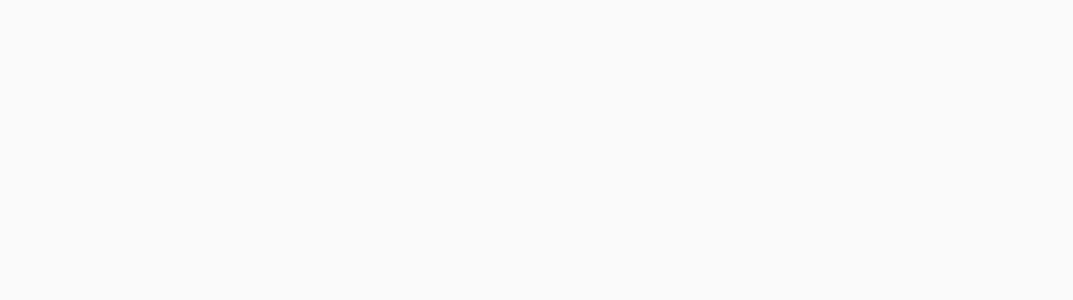
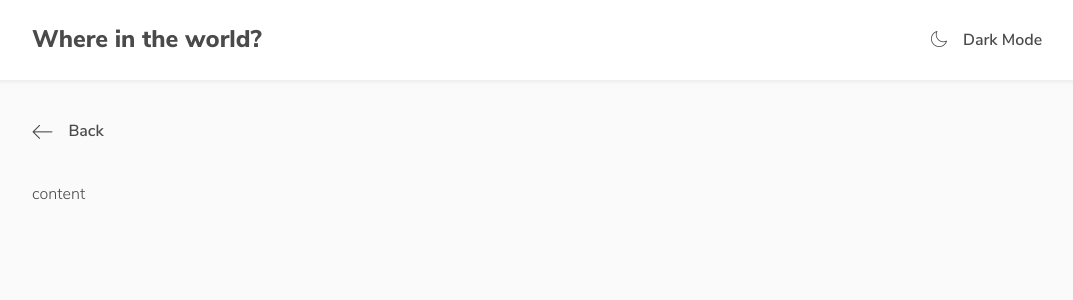
Before and after one commit to ItaloPereira/countries, a React (Create React App) app: page /detail/1 in a window 1280 px wide. Shown: the top 300 px of the page, without its empty margins (102-1175 px from the left). Built offline with nearby package versions, Linux system fonts and the light colour scheme; no server answers.

Commit message:
start detail page

```diff
--- a/src/api/services/countries.js
+++ b/src/api/services/countries.js
@@ -12,6 +12,10 @@
   async getCountriesByRegion(region) {
     return this.get(`/region/${region}`);
   }
+
+  async getCountryByCode(code) {
+    return this.get(`/alpha/${code}`);
+  }
 }
 
 export default new ContriesService();
--- a/src/components/molecules/CountryCard/index.jsx
+++ b/src/components/molecules/CountryCard/index.jsx
@@ -3,7 +3,7 @@
 
 import { Container } from './style';
 
-const Card = ({ country, population, region, capital, flag }) => {
+const Card = ({ country, population, region, capital, flag, onClick }) => {
   function formatPopulation(data) {
     if (typeof data === 'number') {
       return data.toString().replace(/(\d)(?=(\d\d\d)+(?!\d))/g, "$1.");
@@ -13,7 +13,7 @@
   }
 
   return (
-    <Container>
+    <Container onClick={onClick} aria-hidden="true">
       <img
         src={flag}
         alt="flag"
@@ -47,12 +47,14 @@
   population: PropTypes.oneOfType([PropTypes.number, PropTypes.string]),
   region: PropTypes.string,
   capital: PropTypes.string,
+  onClick: PropTypes.func,
 };
 
 Card.defaultProps = {
   population: 'Data unavailable',
   region: 'Data unavailable',
   capital: 'Data unavailable',
+  onClick: undefined,
 };
 
 export default Card;
--- a/src/components/molecules/CountryCard/style.js
+++ b/src/components/molecules/CountryCard/style.js
@@ -6,6 +6,7 @@
 export const Container = styled.div`
   margin-bottom: 63px;
   align-self: stretch;
+  cursor: ${({ onClick }) => onClick ? 'pointer' : 'default'};
 
   @media ${smscreen} {
     margin-bottom: 32px;
--- a/src/components/organisms/ListCountries/index.jsx
+++ b/src/components/organisms/ListCountries/index.jsx
@@ -7,7 +7,7 @@
 
 import { Container } from './style';
 
-const ListCountries = ({ countries, loading, itemsPerPage }) => {
+const ListCountries = ({ countries, loading, itemsPerPage, onCardClick }) => {
   const [buttonLoading, setButtonLoading] = useState(false);
   const [currentPage, setCurrentPage] = useState(1);
   const [slicedCountries, setSlicedCountries] = useState([]);
@@ -49,6 +49,7 @@
             region={country.region}
             capital={country.capital}
             flag={country.flag}
+            onClick={() => onCardClick(country.alpha2Code)}
           />
         ))
       )}
@@ -82,12 +83,14 @@
   ),
   loading: PropTypes.bool,
   itemsPerPage: PropTypes.number,
+  onCardClick: PropTypes.func,
 };
 
 ListCountries.defaultProps = {
   countries: [],
   loading: false,
   itemsPerPage: 8,
+  onCardClick: undefined,
 };
 
 export default ListCountries;
--- a/src/router/index.jsx
+++ b/src/router/index.jsx
@@ -4,11 +4,13 @@
 import 'react-toastify/dist/ReactToastify.css';
 
 import Home from '@views/Home';
+import Detail from '@views/Detail';
 
 const Router = () => (
   <BrowserRouter>
     <Switch>
       <Route path="/" component={Home} exact />
+      <Route path="/detail/:code" component={Detail} exact />
     </Switch>
 
     <ToastContainer
--- /dev/null
+++ b/src/views/Detail/index.jsx
@@ -0,0 +1,66 @@
+import React, { useEffect, useState } from 'react';
+import { toast } from 'react-toastify';
+import { Link, useParams } from 'react-router-dom';
+
+import ContriesService from '@api/services/countries';
+import { getErrorMessageByRequest } from '@utils/errors';
+
+import Page from '@components/templates/Page';
+import Icon from '@components/atoms/Icon';
+
+import {
+  PageWrapper,
+} from './style';
+
+const Detail = () => {
+  const [country, setCountry] = useState({});
+  const [loading, setLoading] = useState(true);
+  const [pageTitle, setPageTitle] = useState('Detail');
+  const { code } = useParams();
+
+  console.log(loading);
+  console.log(country);
+
+  const notifyError = (msg) => toast.error(msg);
+
+  async function getCountry() {
+    setLoading(true);
+
+    try {
+      const res = await ContriesService.getCountryByCode(code);
+      setCountry(res.data);
+      setPageTitle(res.data.name);
+    } catch(err) {
+      const errorMessage = getErrorMessageByRequest(err);
+      notifyError(errorMessage);
+    } finally {
+      setLoading(false);
+    }
+  }
+
+  useEffect(() => {
+    getCountry();
+  }, []);
+
+  return (
+    <Page title={pageTitle} description="Detail Page">
+      <PageWrapper>
+        <Link to="/">
+          <div className="detail__back">
+            <div className="detail__back__icon-wrapper">
+              <Icon name="arrow-left" />
+            </div>
+
+            <span className="detail__back__text">Back</span>
+          </div>
+        </Link>
+
+        <div className="detail__content">
+          content
+        </div>
+      </PageWrapper>
+    </Page>
+  );
+};
+
+export default Detail;
--- /dev/null
+++ b/src/views/Detail/style.js
@@ -0,0 +1,39 @@
+import styled from 'styled-components';
+import { smscreen } from '@assets/styles/medias';
+import { LabelMedium } from '@assets/styles/typography';
+
+export const PageWrapper = styled.div`
+  max-width: 1012px;
+  margin: 40px auto 0;
+
+  @media ${smscreen} {
+    padding: 0 16px;
+  }
+
+  .detail__back {
+    display: flex;
+    align-items: center;
+    cursor: pointer;
+    color: ${({ theme }) => theme.text};
+
+    &:hover .detail__back__text {
+      text-decoration: underline;
+    }
+
+    &__icon-wrapper {
+      margin-right: 16px;
+      font-size: 14px;
+    }
+
+    &__text {
+      ${LabelMedium}
+      margin-bottom: 4px;
+    }
+  }
+
+  .detail__content {
+    margin-top: 40px;
+  }
+`;
+
+export default PageWrapper;
--- a/src/views/Home/index.jsx
+++ b/src/views/Home/index.jsx
@@ -1,5 +1,6 @@
 import React, { useState, useEffect, useContext } from 'react';
 import { toast } from 'react-toastify';
+import { useHistory } from 'react-router-dom';
 
 import ContriesService from '@api/services/countries';
 import AppContext from '@context/appContext';
@@ -21,12 +22,12 @@
   const [region, setRegion] = useState({});
 
   const [loading, setLoading] = useState(false);
-
   const [debounceToSearch, setDebounceToSearch] = useState(null);
 
   const {state, dispatch} = useContext(AppContext);
 
   const notifyError = (msg) => toast.error(msg);
+  const history = useHistory();
 
   const regions = [
     {
@@ -50,6 +51,10 @@
       value: 'Oceania',
     },
   ];
+
+  function handleCardClick(code) {
+    history.push(`/detail/${code}`);
+  }
 
   async function getCountriesByRegion() {
     setLoading(true);
@@ -141,7 +146,7 @@
   }, [region]);
 
   return (
-    <Page title="Home" description="Welcome">
+    <Page title="Home" description="List of Coutries">
       <PageWrapper>
         <div className="home__filters">
           <div className="home__filters__search-wrapper">
@@ -164,7 +169,11 @@
         </div>
 
         <div className="home__list">
-          <ListCountries countries={state.countries} loading={loading} />
+          <ListCountries
+            countries={state.countries}
+            loading={loading}
+            onCardClick={handleCardClick}
+          />
         </div>
       </PageWrapper>
     </Page>
```
